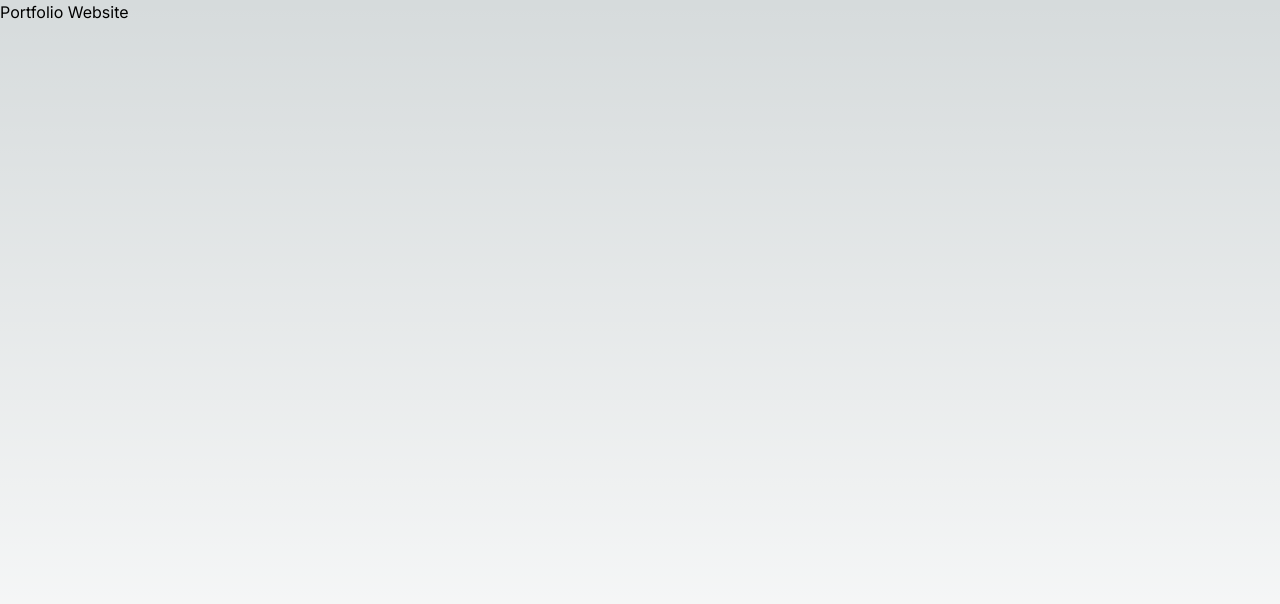
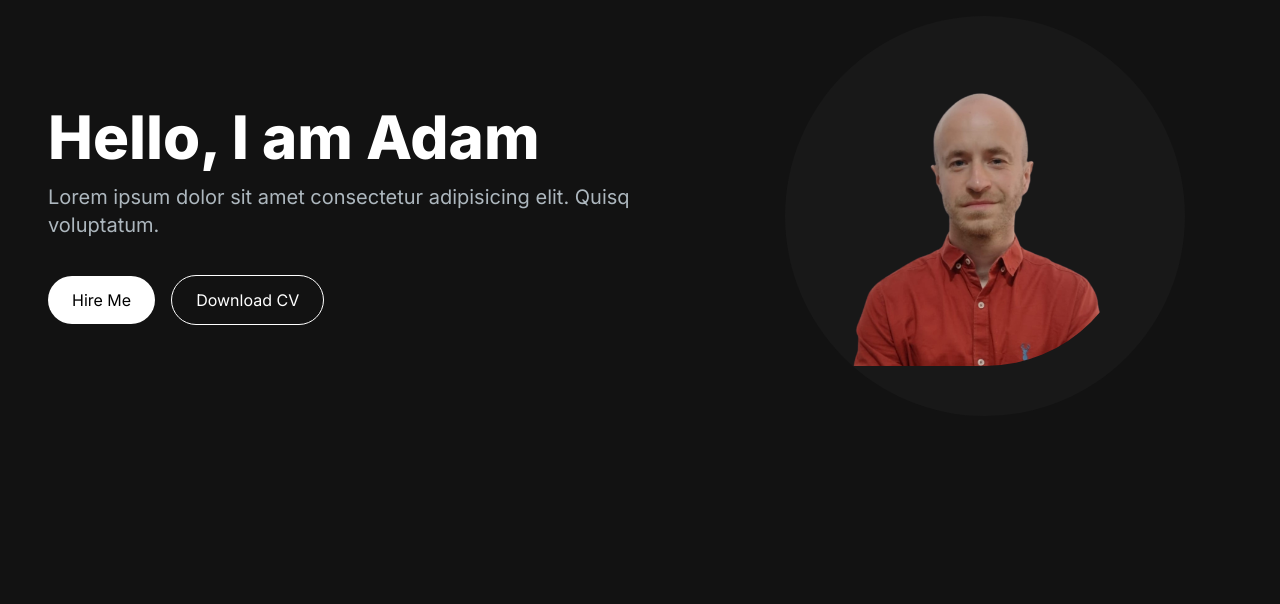
Before and after one commit to acz1992/portfolio, a Next.js app: page / in a window 1280 px wide. Shown: the top 604 px of the page. Built offline with nearby package versions, Linux system fonts and the light colour scheme.

Commit message:
Layout header section

```diff
--- a/src/app/page.js
+++ b/src/app/page.js
@@ -1,5 +1,12 @@
 import Image from "next/image";
+import HeroSection from "../components/HeroSection";
 
 export default function Home() {
-	return <main className="flex min-h-screen">Portfolio Website</main>;
+	return (
+		<main className="flex min-h-screen flex-col bg-[#121212] container ">
+			<div class="container mx-auto px-12 py-4">
+				<HeroSection />
+			</div>
+		</main>
+	);
 }
--- /dev/null
+++ b/src/components/HeroSection.jsx
@@ -0,0 +1,41 @@
+import React from "react";
+import Image from "next/image";
+
+const HeroSection = () => {
+	return (
+		<section>
+			<div className="grid grid-cols-1 sm:grid-cols-12">
+				<div className="col-span-7 place-self-center">
+					<h1 className="text-white mb-4 text-4xl lg:text-6xl font-extrabold">
+						Hello, I am Adam{" "}
+					</h1>
+					<p className="text-[#ADB7BE] text-lg mb-6 lg:text-xl">
+						Lorem ipsum dolor sit amet consectetur adipisicing elit.
+						Quisq voluptatum.
+					</p>
+					<div>
+						<button className="px-6 py-3 rounded-full mr-4 bg-white hover:bg-slate-200 text-black">
+							Hire Me
+						</button>
+						<button className="px-6 py-3 rounded-full bg-transparent hover:bg-slate-800 text-white border border-white mt-3">
+							Download CV
+						</button>
+					</div>
+				</div>
+				<div className="col-span-5 place-self-center mt-4 lg:mt-0">
+					<div className="bg-[#181818] lg:w-[400px] lg:h-[400px] w-[250px] h-[250px] rounded-full relative">
+						<Image
+							src="/images/my-pic.png"
+							alt="Myself"
+							className="absolute transform -translate-x-1/2 -translate-y-1/2 top-1/2 left-1/2 rounded-e-full" // rounded-full
+							width={300}
+							height={300}
+						/>
+					</div>
+				</div>
+			</div>
+		</section>
+	);
+};
+
+export default HeroSection;
```
Also changed, not shown: public/images/my-pic.png (added).
